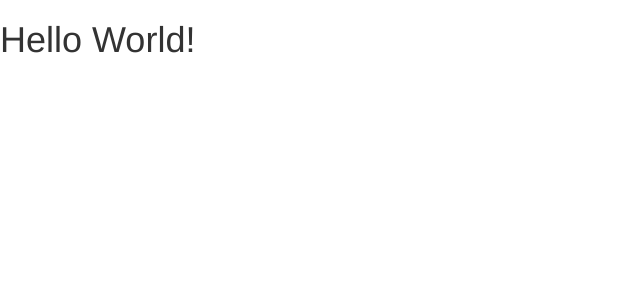
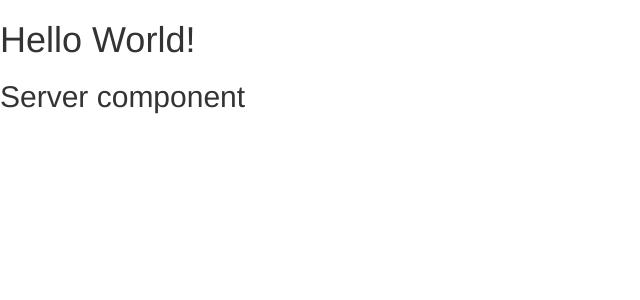
Before and after one commit to shiva-sondakar/angular-projects, an Angular app in the folder project1/: page / in a window 1280 px wide. Shown: the top 300 px of the page, without its empty margins (0-640 px from the left). Built offline with nearby package versions, Linux system fonts and the light colour scheme.

Commit message:
created server component

```diff
--- a/project1/src/app/app.component.html
+++ b/project1/src/app/app.component.html
@@ -1 +1,2 @@
 <h1>{{title}}</h1>
+<app-server></app-server>
--- a/project1/src/app/app.module.ts
+++ b/project1/src/app/app.module.ts
@@ -3,11 +3,12 @@
 
 
 import { AppComponent } from './app.component';
+import { ServerComponent } from './server/server.component';
 
 
 @NgModule({
   declarations: [
-    AppComponent
+    AppComponent,ServerComponent
   ],
   imports: [
     BrowserModule
--- /dev/null
+++ b/project1/src/app/server/server.component.html
@@ -0,0 +1 @@
+<h2>Server component</h2>
--- /dev/null
+++ b/project1/src/app/server/server.component.ts
@@ -0,0 +1,9 @@
+import { Component } from '@angular/core';
+
+@Component({
+    selector : 'app-server',
+    templateUrl : './server.component.html'
+})
+export class ServerComponent{
+
+}
```
